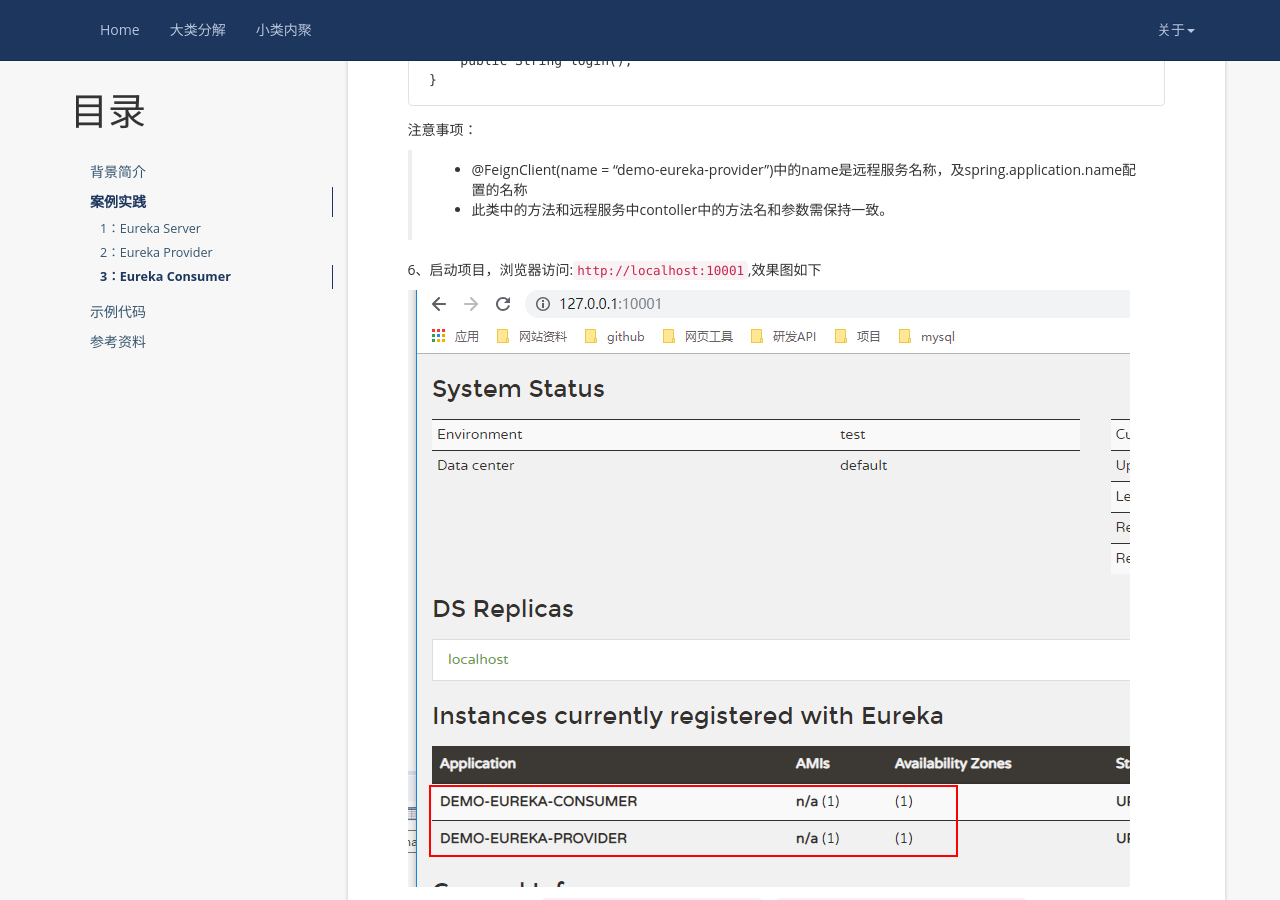
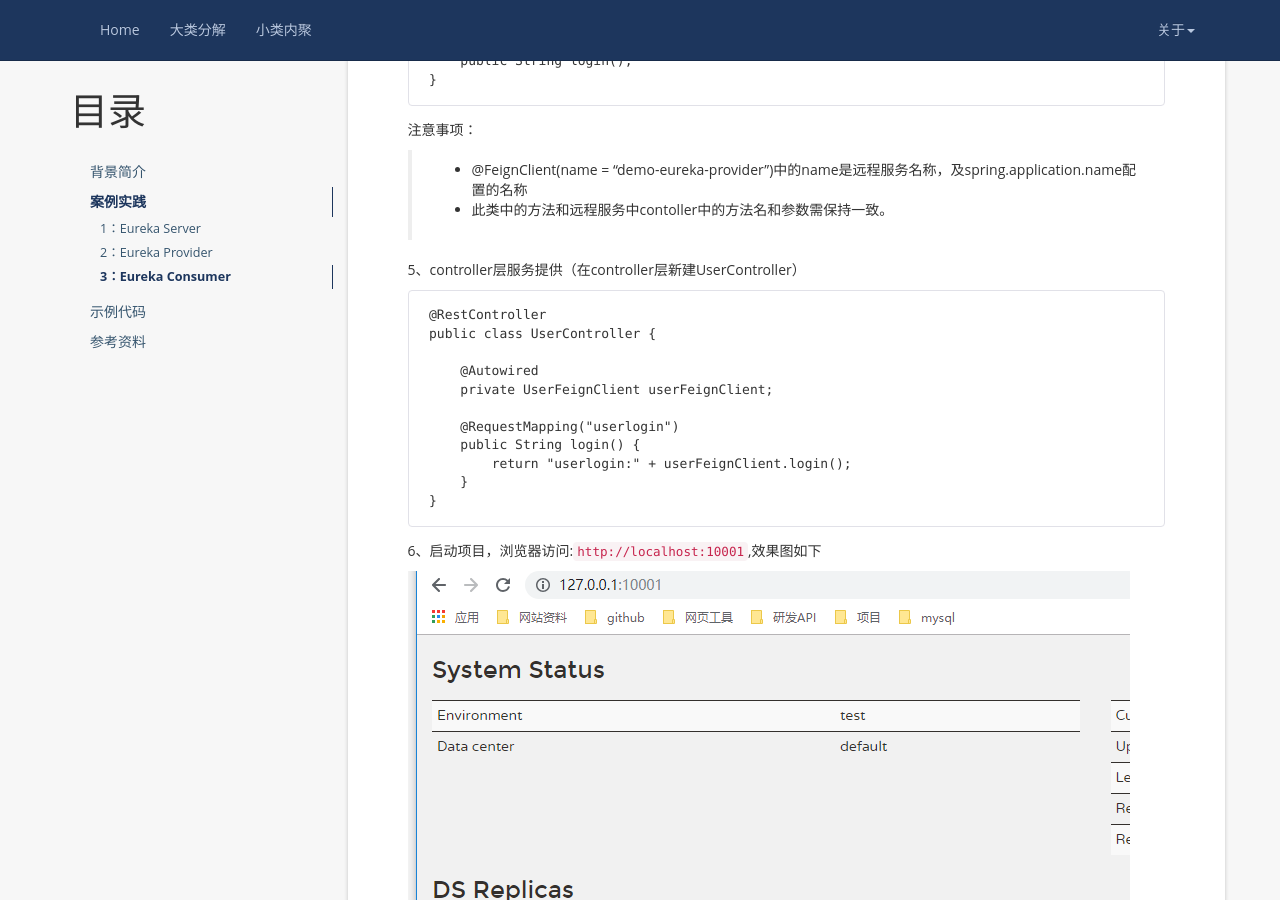
Before and after one commit to yanglei1992/yanglei1992.github.io.old, a Jekyll site: the page built from _posts/java/springcloud/2019-02-12-java-springcloud-02-eureka.markdown, in a window 1280 px wide and 900 px high, scrolled down 5744 px. Built offline with Jekyll 4.4.1, drawn with Linux system fonts in a browser that asks for light colours; nearby versions of some CDN libraries; comment, search, counter and statistics services are not loaded.

Commit message:
eureka 遗漏修复

```diff
--- a/_posts/java/springcloud/2019-02-12-java-springcloud-02-eureka.markdown
+++ b/_posts/java/springcloud/2019-02-12-java-springcloud-02-eureka.markdown
@@ -225,6 +225,20 @@ Eureka由三个角色组成：
 > - @FeignClient(name = "demo-eureka-provider")中的name是远程服务名称，及spring.application.name配置的名称
 > - 此类中的方法和远程服务中contoller中的方法名和参数需保持一致。
 
+5、controller层服务提供（在controller层新建UserController）
+
+	@RestController
+	public class UserController {
+
+	    @Autowired
+	    private UserFeignClient userFeignClient;
+
+	    @RequestMapping("userlogin")
+	    public String login() {
+	        return "userlogin:" + userFeignClient.login();
+	    }
+	}
+
 6、启动项目，浏览器访问:`http://localhost:10001`,效果图如下
 
 ![image_png](/images/2019-02/2019-02-12-java-springcloud-02-eureka/TL20190213162146.png)
```
